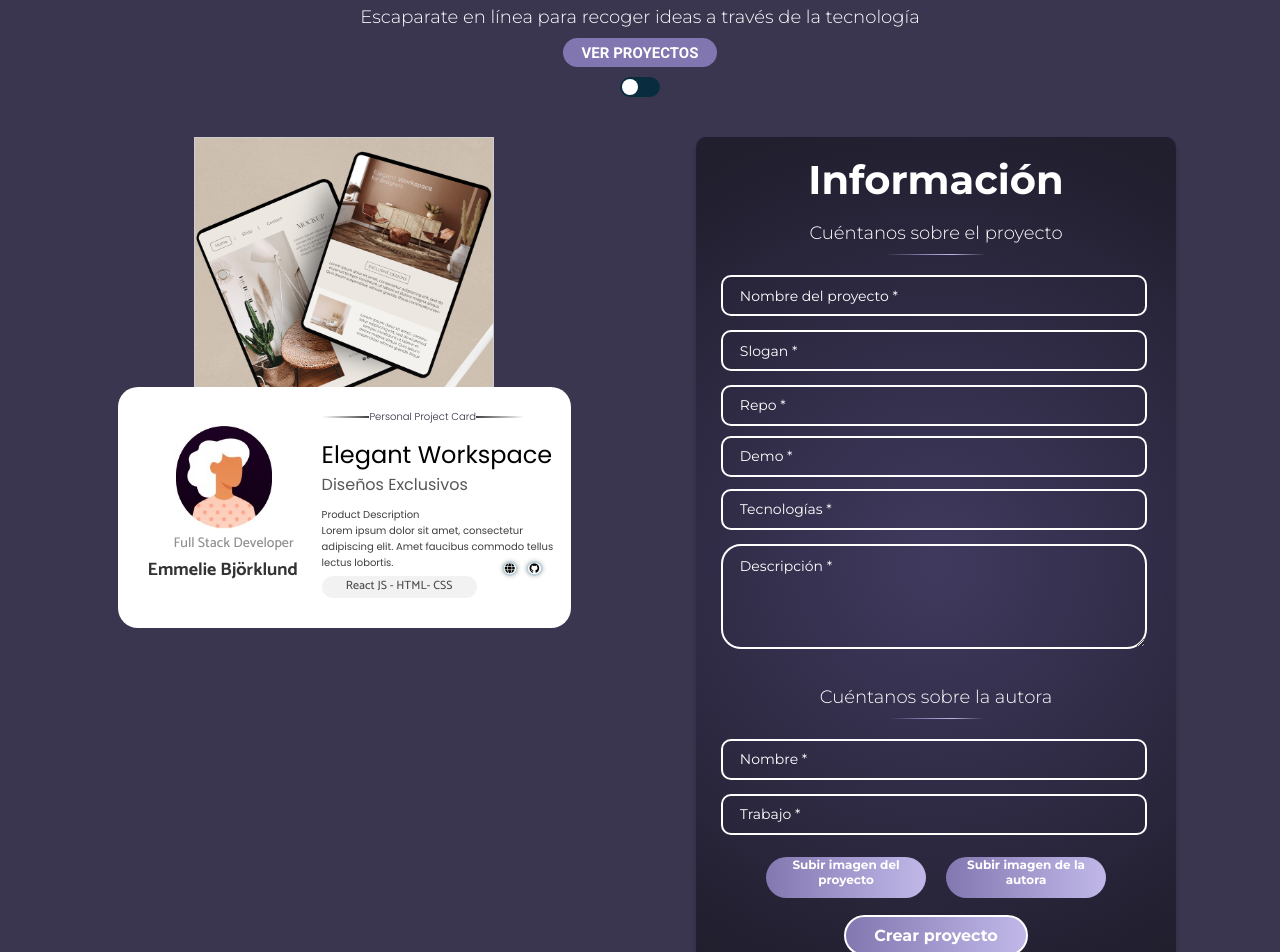
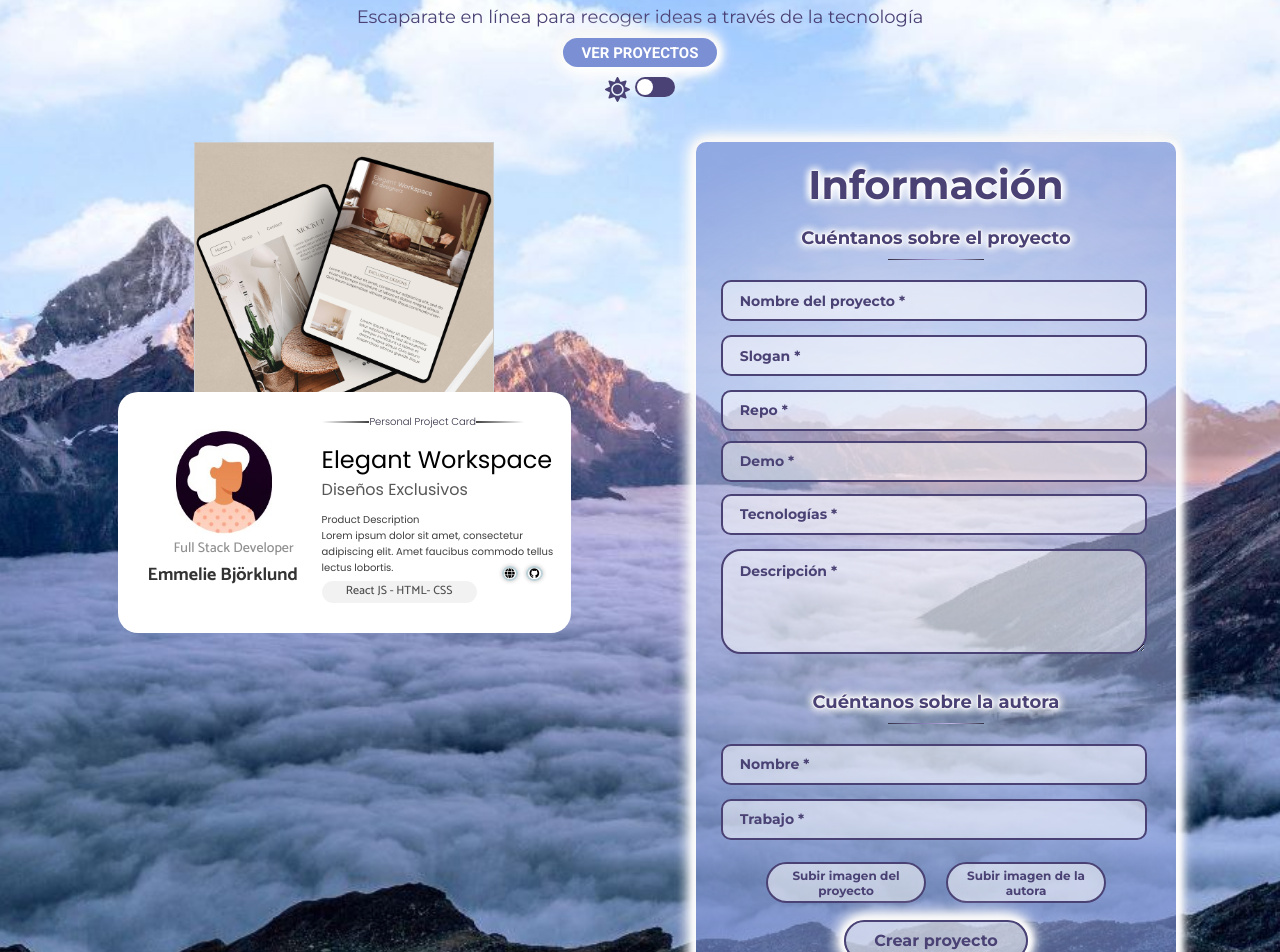
Before and after one commit to Adalab/project-promo-u-module-3-team-4, a React (Vite) app: page / in a window 1280 px wide. Shown: the part 117-1069 px from the top of the page. Built offline with nearby package versions, Linux system fonts and the light colour scheme.

Commit message:
he cambiado todo jeje

```diff
--- a/package.json
+++ b/package.json
@@ -12,6 +12,7 @@
     "deploy": "gh-pages -d dist"
   },
   "dependencies": {
+    "@react-icons/all-files": "^4.1.0",
     "node-sass": "^9.0.0",
     "react": "^18.2.0",
     "react-dom": "^18.2.0",
--- a/src/components/hero/Hero.jsx
+++ b/src/components/hero/Hero.jsx
@@ -1,19 +1,30 @@
 import '../../styles/layout/hero.scss';
-
+import { FaMoon } from 'react-icons/fa';
+import { FaSun } from 'react-icons/fa';
+import { useState} from "react";
 
 const Hero = () => {
+  const [isChecked, setIsChecked] = useState(false);
+
+  const handleCheckboxChange = () => {
+    setIsChecked(!isChecked);
+  };
+
     return (
         <section className='hero'>
         <h1 className='hero__title'>Proyectos Molones</h1>
         <p className='hero__text'>Escaparate en línea para recoger ideas a través de la tecnología</p>
         <button className='hero__button'>Ver proyectos</button>
 
-        <label>
-          <input type="checkbox" />
+        <label className='dayNight'>
+          {isChecked ? <FaSun className='sun hidden'/> : <FaSun className='sun' />}
+          <input type="checkbox" onChange={handleCheckboxChange} />
           <span className='check'></span>
+          {isChecked ? <FaMoon className='moon'/> : <FaMoon className='moon hidden'/>}
         </label>
       </section>
     );
+
 }
 
 export default Hero;
--- a/src/styles/layout/form.scss
+++ b/src/styles/layout/form.scss
@@ -2,12 +2,13 @@
 @import '../core/mixin.scss';
 
 .form {
-  background-image: radial-gradient(circle at 50% 50%, $dusk, #211e2e 92%);
+  background-image: radial-gradient(circle at 50% 50%, #ffffff60, #7a8fd4a8 92%);
   box-shadow: 0 4px 4px 0 #00000040;
   border: solid 1px #00000000;
   width: 29.81rem;
   overflow-y: auto;
   border-radius: 1rem;
+  box-shadow: 0.25rem 0.25rem 1rem #fff, 0.25rem -0.25rem 1rem #f5f5f5, -0.25rem 0.25rem 1.5rem #fff, -0.25rem -0.25rem 1.5rem #f5f5f5, 0.25rem 0 0.5rem #fff, -0.25rem 0 0.5rem #f5f5f5, 0 0.25rem 2rem #fff, 0 -0.25rem 2rem #f5f5f5;
   @media (min-width: 768px) {
     width: 40%;
   }
@@ -15,9 +16,10 @@
     width: 40%;
   }
   &__title {
-    @include textStyle($montserrat, $bold, 3rem, $white);
+    @include textStyle($montserrat, $bold, 3rem, #4a4174);
     text-align: center;
     padding-top: 1.72rem;
+    text-shadow: 0.025rem 0.025rem 1rem #ffffff, 0.025rem -0.025rem 1rem #ffffff, -0.025rem 0.025rem 1rem #ffffff, -0.025rem -0.025rem 1rem #ffffff, 0.025rem 0 0.1rem #ffffff, -0.025rem 0 0.1rem #ffffff, 0 0.025rem 0.25rem #ffffff, 0 -0.025rem 0.25rem #ffffff;
     @media (min-width: 768px) {
       font-size: 3.5rem;
     }
@@ -31,10 +33,11 @@
     flex-direction: column;
     align-items: center;
     &--subtitle {
-      @include textStyle($montserrat, $light, 1.5rem, $white);
+      @include textStyle($montserrat, $bold, 1.5rem, #4a4174);
       text-align: center;
       padding-top: 1.8rem;
       padding-bottom: 1rem;
+      text-shadow: 0.025rem 0.025rem 1rem #ffffff, 0.025rem -0.025rem 1rem #ffffff, -0.025rem 0.025rem 1rem #ffffff, -0.025rem -0.025rem 1rem #ffffff, 0.025rem 0 0.1rem #ffffff, -0.025rem 0 0.1rem #ffffff, 0 0.025rem 0.25rem #ffffff, 0 -0.025rem 0.25rem #ffffff;
       @media (min-width: 768px) {
         font-size: 1.65rem;
       }
@@ -66,14 +69,14 @@
     padding-right: 2.82rem;
     &--input {
       border-radius: 1rem;
-      border: solid 0.2rem $white;
-      background-color: transparent;
+      border: solid 0.2rem #4a4174;
+      background-color: #ffffff83;
       width: 100%;
       height: 3.23rem;
-      color: $white;
+      color: #4a4174;
       padding-left: 1.68rem;
       &::placeholder {
-        @include textStyle($montserrat, $regular, 1rem, $white);
+        @include textStyle($montserrat, $bold, 1rem, #4a4174);
         @media (min-width: 768px) {
           font-size: 1.4rem;
         }
@@ -84,15 +87,15 @@
     }
     &--textarea {
       border-radius: 2rem;
-      border: solid 0.2rem $white;
-      background-color: transparent;
+      border: solid 0.2rem #4a4174;
+      background-color: #ffffff83;
       width: 100%;
       height: 8.33rem;
-      color: $white;
+      color: #4a4174;
       padding-top: 1.12rem;
       padding-left: 1.68rem;
       &::placeholder {
-        @include textStyle($montserrat, $regular, 1rem, $white);
+        @include textStyle($montserrat, $bold, 1rem, #4a4174);
         @media (min-width: 1024px) {
           font-size: 1.4rem;
         }
@@ -116,9 +119,10 @@
       gap: 0.5rem;
     }
     &--subtitle {
-      @include textStyle($montserrat, $light, 1.8rem, $white);
+      @include textStyle($montserrat, $bold, 1.8rem, #4a4174);
       text-align: center;
       padding: 3rem 5rem 0.5rem 5rem;
+      text-shadow: 0.025rem 0.025rem 1rem #ffffff, 0.025rem -0.025rem 1rem #ffffff, -0.025rem 0.025rem 1rem #ffffff, -0.025rem -0.025rem 1rem #ffffff, 0.025rem 0 0.1rem #ffffff, -0.025rem 0 0.1rem #ffffff, 0 0.025rem 0.25rem #ffffff, 0 -0.025rem 0.25rem #ffffff;
       @media (min-width: 1024px) {
         font-size: 1.8rem;
       }
@@ -159,14 +163,14 @@
     padding-right: 2.82rem;
     &--input {
       border-radius: 1rem;
-      border: solid 0.2rem $white;
-      background-color: transparent;
+      border: solid 0.2rem #4a4174;
+      background-color: #ffffff83;
       width: 100%;
       height: 3.23rem;
-      color: $white;
+      color: #4a4174;
       padding-left: 1.68rem;
       &::placeholder {
-        @include textStyle($montserrat, $regular, 1rem, $white);
+        @include textStyle($montserrat, $bold, 1rem, #4a4174);
         @media (min-width: 1024px) {
           font-size: 1.4rem;
         }
@@ -206,20 +210,20 @@
     justify-content: center;
     padding-top: 1.74rem;
 
-    &--btnLarge {
-      @include textStyle($montserrat, $bold, 1rem, $white);
-      width: 12.12rem;
-      height: 3.26rem;
-      border: solid 0.2rem $white;
-      border-radius: 4rem;
-      background-image: linear-gradient(to right, $darkLilac -2%, #c0b7e8 98%);
-      padding-inline: 1.4rem;
-      @media (min-width: 1024px) {
-        width: 18.4rem;
-        height: 4.12rem;
-        font-size: 1.6rem;
-      }
-    }
+    // &--btnLarge {
+    //   @include textStyle($montserrat, $bold, 1rem, $white);
+    //   width: 12.12rem;
+    //   height: 3.26rem;
+    //   border: solid 0.2rem $white;
+    //   border-radius: 4rem;
+    //   background-image: linear-gradient(to right, $darkLilac -2%, #c0b7e8 98%);
+    //   padding-inline: 1.4rem;
+    //   @media (min-width: 1024px) {
+    //     width: 18.4rem;
+    //     height: 4.12rem;
+    //     font-size: 1.6rem;
+    //   }
+    // }
   }
 }
 
@@ -238,3 +242,225 @@
 .errorMessage {
   color: rgb(251, 116, 116);
 }
+
+// .form {
+//   background-image: radial-gradient(circle at 50% 50%, $dusk, #211e2e 92%);
+//   box-shadow: 0 4px 4px 0 #00000040;
+//   border: solid 1px #00000000;
+//   width: 29.81rem;
+//   overflow-y: auto;
+//   border-radius: 1rem;
+//   @media (min-width: 768px) {
+//     width: 40%;
+//   }
+//   @media (min-width: 1024px) {
+//     width: 40%;
+//   }
+//   &__title {
+//     @include textStyle($montserrat, $bold, 3rem, $white);
+//     text-align: center;
+//     padding-top: 1.72rem;
+//     @media (min-width: 768px) {
+//       font-size: 3.5rem;
+//     }
+//     @media (min-width: 1024px) {
+//       font-size: 4rem;
+//     }
+//   }
+
+//   &__askInfo {
+//     display: flex;
+//     flex-direction: column;
+//     align-items: center;
+//     &--subtitle {
+//       @include textStyle($montserrat, $light, 1.5rem, $white);
+//       text-align: center;
+//       padding-top: 1.8rem;
+//       padding-bottom: 1rem;
+//       @media (min-width: 768px) {
+//         font-size: 1.65rem;
+//       }
+//       @media (min-width: 1024px) {
+//         font-size: 1.8rem;
+//       }
+//     }
+
+//     &--line {
+//       background-image: linear-gradient(
+//         to left,
+//         #343045,
+//         #c0b7e8,
+//         $darkLilac,
+//         #343045
+//       );
+//       width: 9.68rem;
+//       height: 0.1rem;
+//       margin-bottom: 2rem;
+//       border: none;
+//     }
+//   }
+//   &__project {
+//     border: none;
+//     display: flex;
+//     flex-direction: column;
+//     gap: 0.7rem;
+//     padding-left: 2.4rem;
+//     padding-right: 2.82rem;
+//     &--input {
+//       border-radius: 1rem;
+//       border: solid 0.2rem $white;
+//       background-color: transparent;
+//       width: 100%;
+//       height: 3.23rem;
+//       color: $white;
+//       padding-left: 1.68rem;
+//       &::placeholder {
+//         @include textStyle($montserrat, $regular, 1rem, $white);
+//         @media (min-width: 768px) {
+//           font-size: 1.4rem;
+//         }
+//       }
+//       @media (min-width: 1024px) {
+//         height: 4.09rem;
+//       }
+//     }
+//     &--textarea {
+//       border-radius: 2rem;
+//       border: solid 0.2rem $white;
+//       background-color: transparent;
+//       width: 100%;
+//       height: 8.33rem;
+//       color: $white;
+//       padding-top: 1.12rem;
+//       padding-left: 1.68rem;
+//       &::placeholder {
+//         @include textStyle($montserrat, $regular, 1rem, $white);
+//         @media (min-width: 1024px) {
+//           font-size: 1.4rem;
+//         }
+//       }
+//       @media (min-width: 1024px) {
+//         height: 10.53rem;
+//       }
+//     }
+//     .juntos {
+//       display: flex;
+//       flex-direction: column;
+//       gap: 0.5rem;
+//     }
+//   }
+
+//   &__autorInfo {
+//     @media (min-width: 768px) {
+//       display: flex;
+//       flex-direction: column;
+//       align-items: center;
+//       gap: 0.5rem;
+//     }
+//     &--subtitle {
+//       @include textStyle($montserrat, $light, 1.8rem, $white);
+//       text-align: center;
+//       padding: 3rem 5rem 0.5rem 5rem;
+//       @media (min-width: 1024px) {
+//         font-size: 1.8rem;
+//       }
+//     }
+//     &--line {
+//       display: none;
+//       background-image: linear-gradient(
+//         to left,
+//         #343045 100%,
+//         #c0b7e8 65%,
+//         $darkLilac 31%,
+//         #343045 0%
+//       );
+//       border: none;
+//       @media (min-width: 768px) {
+//         display: flex;
+//         background-image: linear-gradient(
+//           to left,
+//           #343045,
+//           #c0b7e8,
+//           $darkLilac,
+//           #343045
+//         );
+//         width: 9.68rem;
+//         height: 0.1rem;
+//         margin-bottom: 2rem;
+//         border: none;
+//       }
+//     }
+//   }
+
+//   &__autor {
+//     border: none;
+//     display: flex;
+//     flex-direction: column;
+//     gap: 0.7rem;
+//     padding-left: 2.4rem;
+//     padding-right: 2.82rem;
+//     &--input {
+//       border-radius: 1rem;
+//       border: solid 0.2rem $white;
+//       background-color: transparent;
+//       width: 100%;
+//       height: 3.23rem;
+//       color: $white;
+//       padding-left: 1.68rem;
+//       &::placeholder {
+//         @include textStyle($montserrat, $regular, 1rem, $white);
+//         @media (min-width: 1024px) {
+//           font-size: 1.4rem;
+//         }
+//       }
+//       @media (min-width: 1024px) {
+//         height: 4.09rem;
+//       }
+//     }
+//   }
+
+//   &__buttons {
+//     display: flex;
+//     justify-content: center;
+//     gap: 0.57rem;
+//     padding-top: 2.3rem;
+//     @media (min-width: 768px) {
+//       padding-top: 1.5rem;
+//     }
+//     &--btn {
+//       @include textStyle($montserrat, $bold, 1rem, $white);
+//       width: 12.12rem;
+//       height: 3.26rem;
+//       border: none;
+//       border-radius: 4rem;
+//       background-image: linear-gradient(to right, $darkLilac -2%, #c0b7e8 98%);
+//       padding-inline: 1.4rem;
+//       @media (min-width: 1024px) {
+//         width: 16rem;
+//         height: 4.12rem;
+//         font-size: 1.2rem;
+//       }
+//     }
+//   }
+
+//   &__button {
+//     display: flex;
+//     justify-content: center;
+//     padding-top: 1.74rem;
+
+//     &--btnLarge {
+//       @include textStyle($montserrat, $bold, 1rem, $white);
+//       width: 12.12rem;
+//       height: 3.26rem;
+//       border: solid 0.2rem $white;
+//       border-radius: 4rem;
+//       background-image: linear-gradient(to right, $darkLilac -2%, #c0b7e8 98%);
+//       padding-inline: 1.4rem;
+//       @media (min-width: 1024px) {
+//         width: 18.4rem;
+//         height: 4.12rem;
+//         font-size: 1.6rem;
+//       }
+//     }
+//   }
+// }
--- a/src/styles/layout/form/buttons.scss
+++ b/src/styles/layout/form/buttons.scss
@@ -17,19 +17,36 @@
       padding-top: 1.5rem;
     }
     &--btn {
-      @include textStyle($montserrat, $bold, 1rem, $white);
+      @include textStyle($montserrat, $bold, 1rem, #4a4174);
       width: 12.12rem;
       height: 3.26rem;
-      border: none;
+      border: solid 0.2rem #4a4174;
       border-radius: 4rem;
-      background-image: linear-gradient(to right, $darkLilac -2%, #c0b7e8 98%);
+      background-color: #ffffff8e;
       text-align: center;
+      padding-top: 0.2rem;
       @media (min-width: 1024px) {
         width: 16rem;
         height: 4.12rem;
         font-size: 1.2rem;
+        padding-top: 0.4rem;
       }
     }
   }
 
 }
+.form__button--btnLarge{
+  @include textStyle($montserrat, $bold, 1rem, #4a4174);
+  width: 12.12rem;
+  height: 3.26rem;
+  border: solid 0.2rem #4a4174;
+  border-radius: 4rem;
+  background-color: #ffffff8e;
+  padding-inline: 1.4rem;
+  box-shadow: 0.25rem 0.25rem 1rem #fff, 0.25rem -0.25rem 1rem #f5f5f5, -0.25rem 0.25rem 1.5rem #fff, -0.25rem -0.25rem 1.5rem #f5f5f5, 0.25rem 0 0.5rem #fff, -0.25rem 0 0.5rem #f5f5f5, 0 0.25rem 2rem #fff, 0 -0.25rem 2rem #f5f5f5;
+  @media (min-width: 1024px) {
+    width: 18.4rem;
+    height: 4.12rem;
+    font-size: 1.6rem;
+  }
+}
--- a/src/styles/layout/header.scss
+++ b/src/styles/layout/header.scss
@@ -2,7 +2,10 @@
 @import '../core/mixin.scss';
 
 .container {
-  background-color: #3a3650;
+  background-image: url(../../images/dia.jpeg);
+  background-position: center;
+  background-repeat: no-repeat;
+  background-size: cover;
 }
 .header {
   height: 8.6rem;
@@ -23,12 +26,12 @@
     &--icon {
       &--laptop {
         font-size: 2.6rem;
-        color: white;
+        color: #211e2e;
       }
     }
 
     &--text {
-      @include textStyle($poppins, $light, 1.4rem, $white50);
+      @include textStyle($poppins, $light, 1.4rem, #211e2e);
     }
   }
 
@@ -42,3 +45,45 @@
     }
   }
 }
+
+// .container {
+//   background-color: #3a3650;
+// }
+// .header {
+//   height: 8.6rem;
+//   display: flex;
+//   flex-direction: row;
+//   align-items: center;
+//   justify-content: space-between;
+//   padding-inline: 2.2rem;
+//     @media (min-width: 768px){
+//       height: 6.4rem;
+//       padding-left: 5.5rem;
+//       padding-right: 3.4rem;
+//     }
+//   &__div{
+//     display: flex;
+//     align-items: center;
+//     gap: 0.7rem;
+//     &--icon {
+//       &--laptop {
+//         font-size: 2.6rem;
+//         color: white;
+//       }
+//     }
+
+//     &--text {
+//       @include textStyle($poppins, $light, 1.4rem, $white50);
+//     }
+//   }
+
+//   &__logo {
+//     &--img {
+//       width: 12.3rem;
+//       padding-inline: 2.2rem;
+//       @media (min-width: 768px){
+//         width: 11.5rem;
+//       }
+//     }
+//   }
+// }
--- a/src/styles/layout/hero.scss
+++ b/src/styles/layout/hero.scss
@@ -14,14 +14,15 @@
       padding-bottom: 2rem;
     }
   &__title {
-    @include textStyle($montserrat, $bold, 2rem, $white);
+    @include textStyle($montserrat, $bold, 2rem, #4a4174);
+    text-shadow: 0.025rem 0.025rem 1rem #ffffff, 0.025rem -0.025rem 1rem #ffffff, -0.025rem 0.025rem 1rem #ffffff, -0.025rem -0.025rem 1rem #ffffff, 0.025rem 0 0.1rem #ffffff, -0.025rem 0 0.1rem #ffffff, 0 0.025rem 0.25rem #ffffff, 0 -0.025rem 0.25rem #ffffff;
     @media (min-width: 768px){
       font-size: 4rem;
     }
   }
 
   &__text {
-    @include textStyle($montserrat, $light, 1.2rem, $white);
+    @include textStyle($montserrat, $medium, 1.2rem, #4a4174);
     text-align: center;
     @media (min-width: 768px){
       font-size: 1.8rem;
@@ -34,8 +35,9 @@
     text-transform: uppercase;
     width: 11.64rem;
     height: 2.19rem;
-    background-color: #8176af;
+    background-color: #7a8fd4;
     border: none;
+    box-shadow: 0.25rem 0.25rem 1rem #fff, 0.25rem -0.25rem 1rem #f5f5f5, -0.25rem 0.25rem 1.5rem #fff, -0.25rem -0.25rem 1.5rem #f5f5f5, 0.25rem 0 0.5rem #fff, -0.25rem 0 0.5rem #f5f5f5, 0 0.25rem 2rem #fff, 0 -0.25rem 2rem #f5f5f5;
     @media (min-width: 768px){
       width: 15.4rem;
       height: 2.9rem;
@@ -56,7 +58,7 @@ input[type="checkbox"] {
   display: block;
   width: 4rem;
   height: 2rem;
-  background: #092c3e;
+  background: #4a4174;
   cursor: pointer;
   border-radius: 2rem;
   overflow: hidden;
@@ -78,7 +80,7 @@ input[type="checkbox"]:checked ~ .check {
 }
 
 input[type="checkbox"]:checked ~ .check:before {
-    transform: translateX(-5rem);
+    transform: translateX(2rem);
 }
 
 .check:after {
@@ -86,7 +88,7 @@ input[type="checkbox"]:checked ~ .check:before {
   position: absolute;
   top: 0.2rem;
   left: 0.2rem;
-  background: #092c3e;
+  background: #4a4174;
   width: 1.6rem;
   height: 1.6rem;
   border-radius: 50%;
@@ -95,5 +97,27 @@ input[type="checkbox"]:checked ~ .check:before {
 }
 
 input[type="checkbox"]:checked ~ .check:after {
-    transform: translateX(0rem);
+    transform: translateX(2rem);
 }
+
+.dayNight {
+  display: flex;
+  flex-direction: row;
+  gap: 0.5rem;
+}
+.sun {
+  color: #4a4174;
+  font-size: 2.5rem;
+}
+.moon {
+  color: white;
+  font-size: 2rem;
+}
+
+.sun.hidden {
+  display: none;
+}
+
+.moon.hidden {
+  display: none;
+}
```
Also changed, not shown: 1 other file (tests, documents, lock files or other folders).
